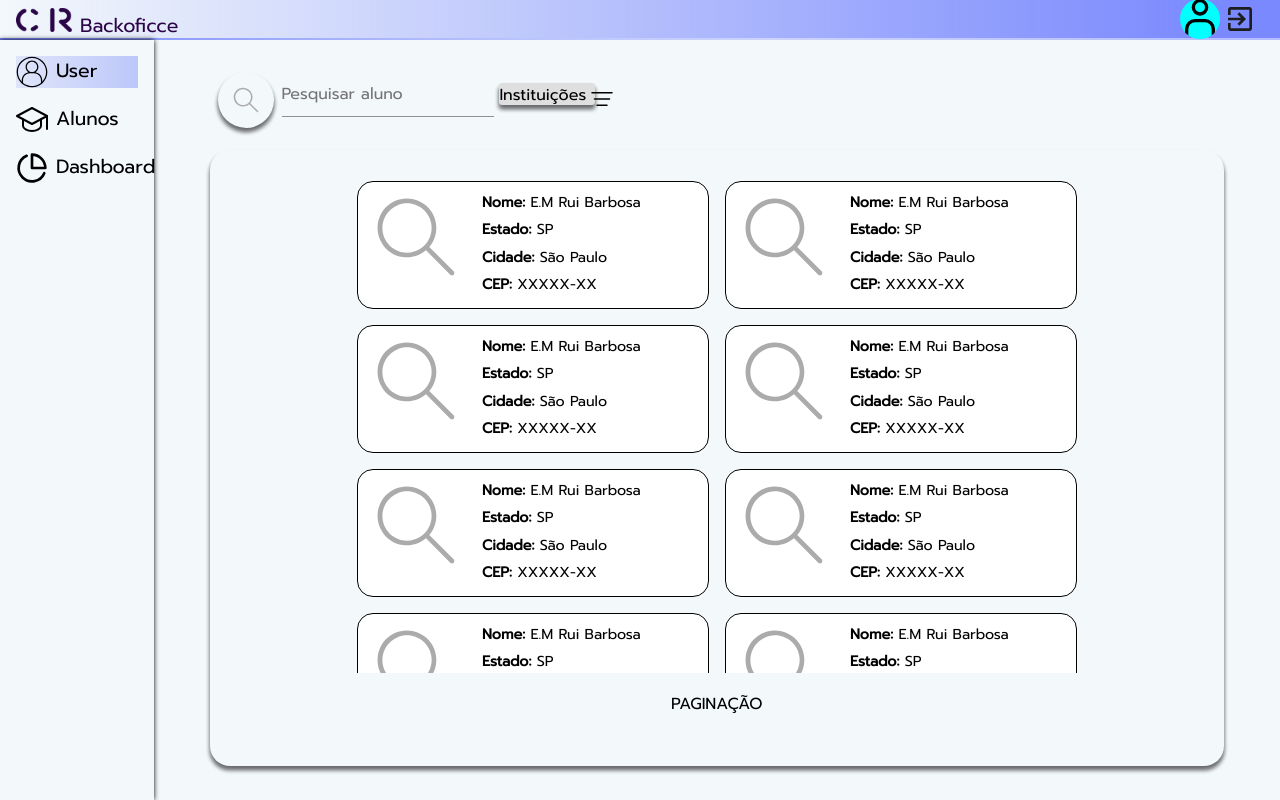
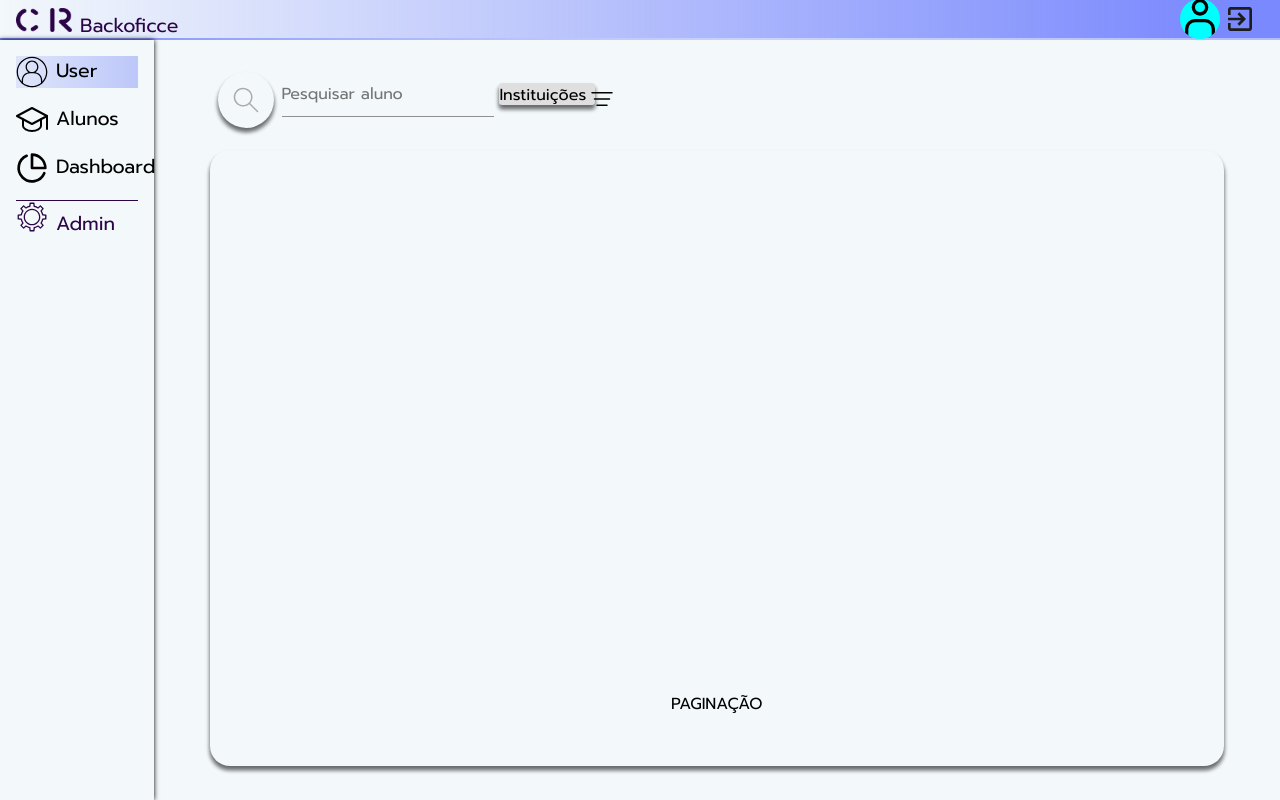
Before and after one commit to Henriqueggperes/coluna_reta-client, a React (Vite) app in the folder app/: page / in a window 1280 px wide. Both pictures are taken after a click on the element "User". Built offline with nearby package versions, Linux system fonts and the light colour scheme.

Commit message:
feat: Navbar admin

```diff
--- a/app/src/components/Lists/index.tsx
+++ b/app/src/components/Lists/index.tsx
@@ -2,7 +2,13 @@ import "./style.css";
 import magnifier from "./../../assets/icons/search_icon.svg";
 import filter from "./../../assets/icons/filter_icon.svg";
 import { Students } from "../../mocks/Students/students.mocks";
-const Lists = () => {
+
+const Lists = (props:{}) => {
+
+  const studentsList = {...Students}
+
+  console.log(studentsList)
+
   return (
     <section className="students_list_component-container">
       <div className="students_list_search_filter-container">
@@ -23,26 +29,7 @@ const Lists = () => {
       <section className="students_list-container">
         <section className="students-list">
           <section className="students_list_cards-container">
-            {Students.map((item) => (
-              <div className="CardInstituicoes">
-                <img src={magnifier} alt="" />
 
-                <div className="CardInfo">
-                  <p>
-                    <b>Nome:</b> E.M Rui Barbosa
-                  </p>
-                  <p className="card_info-adress">
-                    <b>Estado:</b> SP
-                  </p>
-                  <p>
-                    <b>Cidade:</b> São Paulo
-                  </p>
-                  <p>
-                    <b>CEP:</b> XXXXX-XX
-                  </p>
-                </div>
-              </div>
-            ))}
           </section>
           <div className="students_list-pagination">PAGINAÇÃO</div>
         </section>
--- a/app/src/components/Navbar/index.tsx
+++ b/app/src/components/Navbar/index.tsx
@@ -1,18 +1,23 @@
 import React, { useState } from "react";
 import "./style.css";
+
 import user_profile from "./../../assets/icons/user_icon.svg";
 import dashboard_icon from "./../../assets/icons/dashboard_icon.svg";
 import students_icon from "./../../assets/icons/students_icon.svg";
 import list_icon from "./../../assets/icons/list_icon.svg";
+import gear_icon from "./../../assets/icons/gear_icon.svg";
 
 const Navbar = (props: { navOptionSelected: any }) => {
   const [option, setOption] = useState("");
 
+  const admin = true;
+
   props.navOptionSelected(option);
 
-  const handleOption = (event: any)=>{
-    setOption(event.target.id)
-  }
+  const handleOption = (event: any) => {
+    setOption(event.target.id);
+    console.log(event.target.id);
+  };
 
   return (
     <aside className="navbar-container">
@@ -23,7 +28,7 @@ const Navbar = (props: { navOptionSelected: any }) => {
         className={`navbar_dashboard nav_item ${
           option == "User" ? option : ""
         }`}
-        onClick = {handleOption}
+        onClick={handleOption}
       >
         <img className="nav-icon" src={user_profile} />
         <span id="User" className="navbar-user_profile nav-span">
@@ -35,7 +40,7 @@ const Navbar = (props: { navOptionSelected: any }) => {
         className={`navbar_students nav_item ${
           option == "Alunos" ? option : ""
         }`}
-        onClick = {handleOption}
+        onClick={handleOption}
       >
         <img className="navbar-students nav-icon" src={students_icon} />
         <span id="Alunos" className="navbar-students nav-span">
@@ -47,13 +52,26 @@ const Navbar = (props: { navOptionSelected: any }) => {
         className={`navbar_dashboard nav_item ${
           option == "Dashboard" ? option : ""
         }`}
-        onClick = {handleOption}
+        onClick={handleOption}
       >
         <img className="navbar-dashboard nav-icon" src={dashboard_icon} />
         <span id="Dashboard" className="navbar-dashboard nav-span">
           Dashboard
         </span>
       </div>
+      {admin ?
+       (
+        <div
+          className={`navbar_admin nav_item ${option == "Admin" ? option : ""}`}
+          onClick={handleOption}
+        >
+          <img className="navbar_admin-icon nav-icon" src={gear_icon} />
+          <span id="Admin" className="navbar_admin-span nav-span">
+            Admin
+          </span>
+        </div>
+        ) :
+      ( "" )}
     </aside>
   );
 };
--- a/app/src/components/Navbar/style.css
+++ b/app/src/components/Navbar/style.css
@@ -23,7 +23,9 @@
 }
 .Alunos,
 .Dashboard,
-.User {
+.User,
+.Admin
+ {
   background: linear-gradient(
     270deg,
     rgba(101, 119, 247, 0.38) 0%,
@@ -43,3 +45,13 @@
   width: 80%;
   font-size: 1.2rem;
 }
+
+.navbar_admin{
+    border-top: solid 1px #2B0548;
+}
+
+.navbar_admin-span{
+    margin-top: .5rem;
+    color: #2B0548;
+
+}
```
